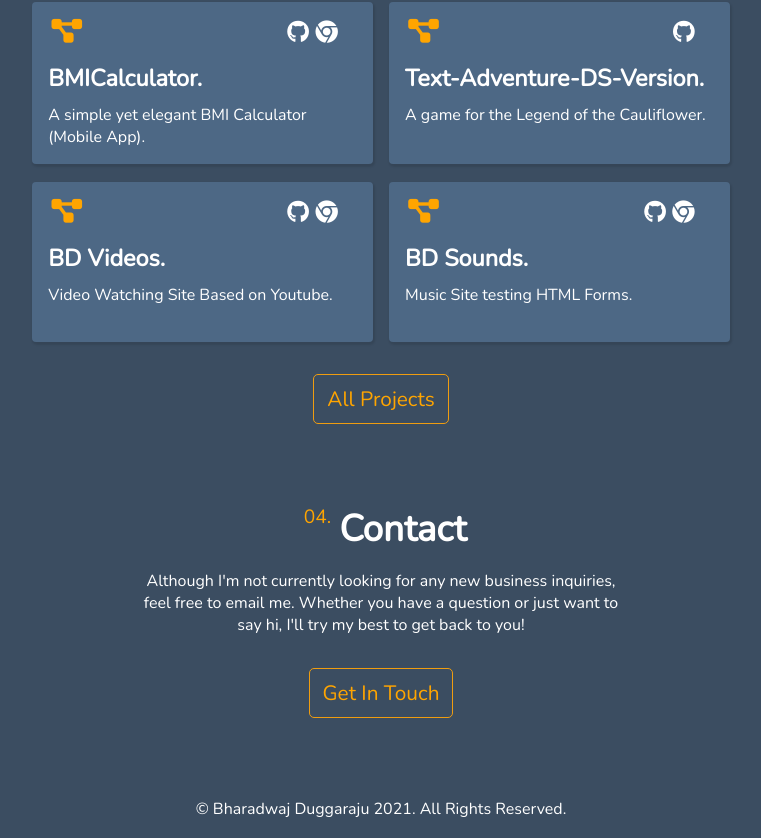
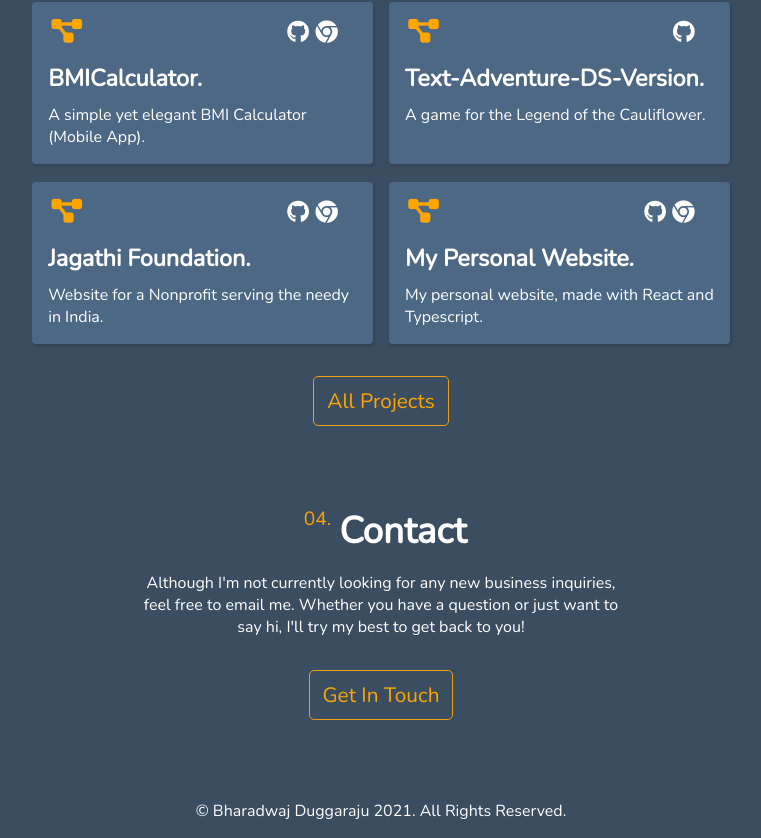
Before and after one commit to bharadx07/bharadwaj.duggaraju.com, a React (Create React App) app: page / in a window 1280 px wide. Shown: the part 2181-3019 px from the top of the page, without its empty margins (259-1020 px from the left). Built offline with nearby package versions, Linux system fonts and the light colour scheme; the HTML template or start-up script is replaced by a standard one.

Commit message:
feat: github link and new projects

```diff
--- a/src/components/Projects.tsx
+++ b/src/components/Projects.tsx
@@ -141,7 +141,7 @@ const Projects: React.FC = () => {
             <ProjectItemsWrapper>
                 {TopProjects.map((project, ind) => {
                     return (
-                        <ProjectItem key={ind} {...project.webLink && {onClick: () => window.location.href = project.webLink as string}} sided={ind%2 === 0}>
+                        <ProjectItem key={ind} sided={ind%2 === 0}>
                             <div>
                             <i className="fas fa-project-diagram"></i>
                                 <div>
@@ -150,13 +150,12 @@ const Projects: React.FC = () => {
                                 </div>
                             </div>
                             <h1>{project.title}.</h1>
-                                <p>{project.desc}</p>
-                             {/* <section>{project.tech.map(p => <div>{p}</div>)}</section> */}
+                            <p>{project.desc}</p>
                         </ProjectItem>
                     )
                 })}
             </ProjectItemsWrapper>
-            <AllPButton onClick={() => window.location.href = "https://github.com/bharadwajduggaraju"}>All Projects</AllPButton>
+            <AllPButton onClick={() => window.location.href = "https://github.com/bharadwajduggaraju?tab=repositories"}>All Projects</AllPButton>
         </ProjectsWrapper>
     )
 }
--- a/src/content/projects.ts
+++ b/src/content/projects.ts
@@ -40,19 +40,17 @@ export const TopProjects: Project[] = [
         tech: ["Python", "MongoDB", "PyJWT"]
     },
     {
-        webLink: "http://bdvideos.glitch.me",
-        githubLink: "https://github.com/bharadwajduggaraju/bdvideos",
-        title: "BD Videos",
-        desc: "Video Watching Site Based on Youtube.",
-        tech: ["HTML", "CSS", "Javascript"]
+        webLink: "http://jagathifoundation.org",
+        githubLink: "https://github.com/bharadwajduggaraju/jf",
+        title: "Jagathi Foundation",
+        desc: "Website for a Nonprofit serving the needy in India.",
+        tech: ["Strapi", "Typescript", "React"]
     },
     {
-        webLink: "http://bdsounds.glitch.me",
-        githubLink: "https://github.com/bharadwajduggaraju/bdsounds",
-        title: "BD Sounds",
-        desc: "Music Site testing HTML Forms.",
-        tech: ["HTML", "CSS", "Javascript"]
-    }
-
-
+        webLink: "https://bharadwaj.duggaraju.com",
+        githubLink: "https://github.com/bharadwajduggaraju/bharadwaj.duggaraju.com",
+        title: "My Personal Website",
+        desc: "My personal website, made with React and Typescript.",
+        tech: ["Styled Components", "Typescript", "React"]
+    },
 ]
```
